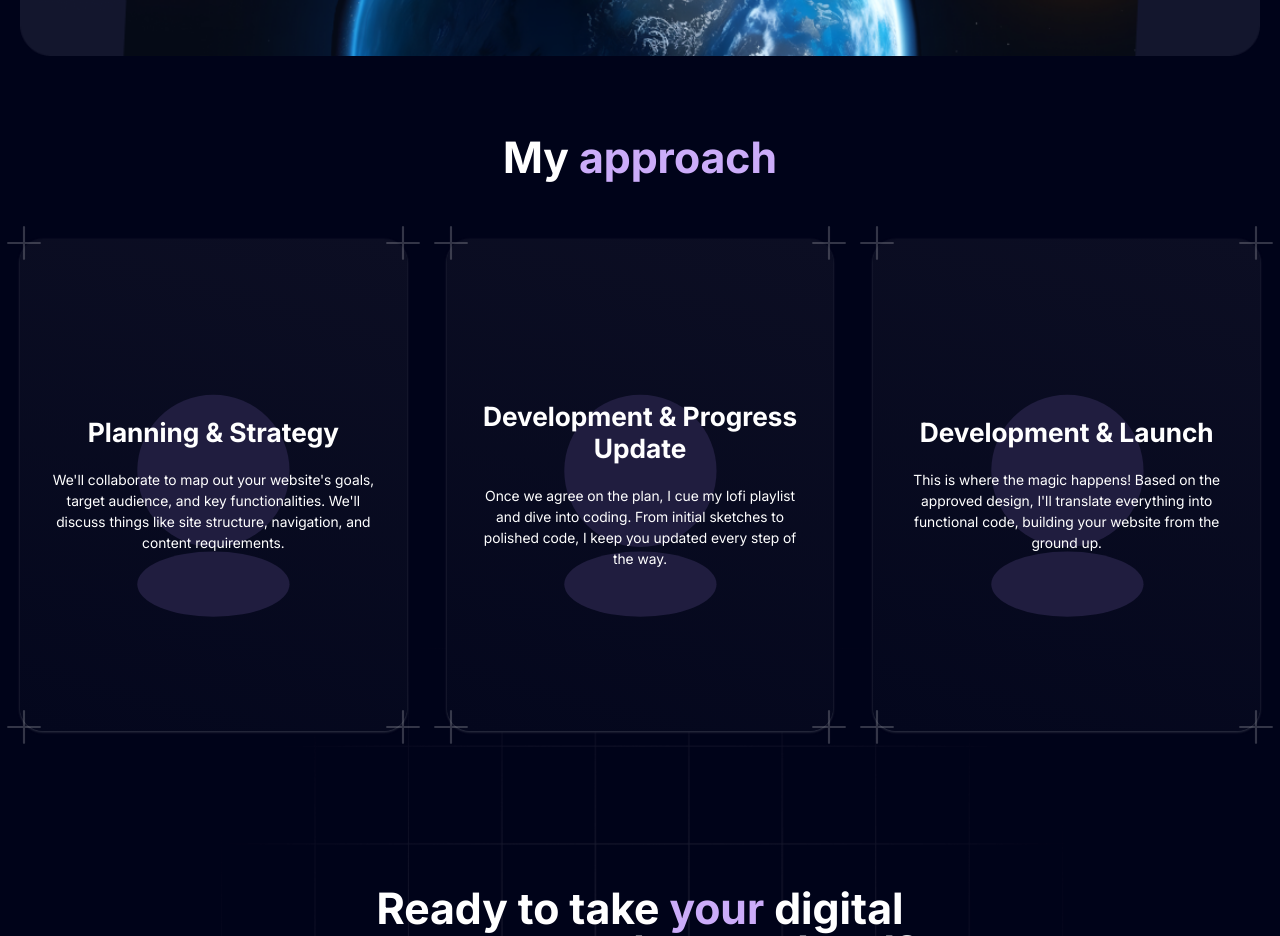
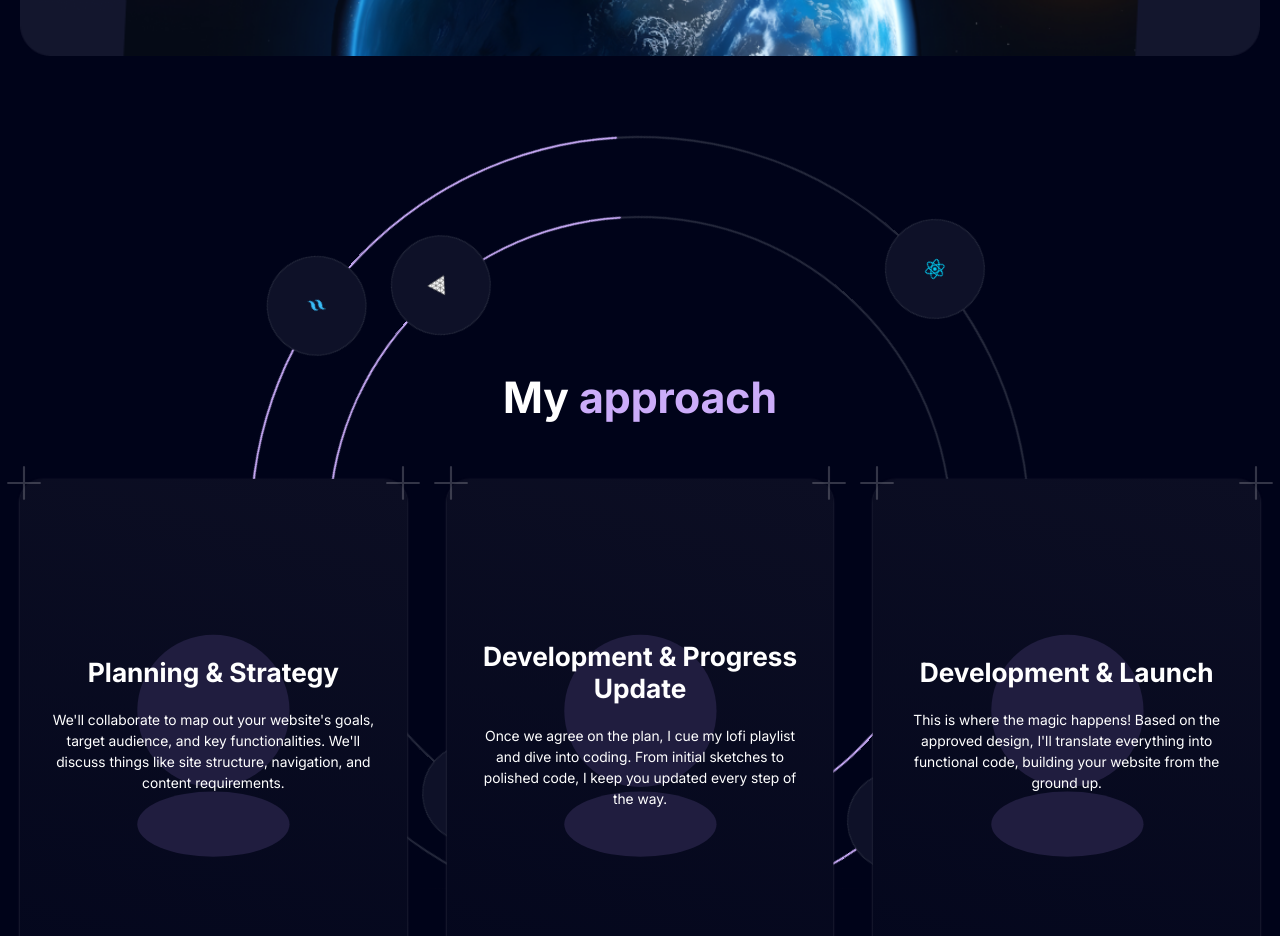
Before and after one commit to Elvira98701/MinimalPortfolio, a React (Vite) app: page /project/1 in a window 1280 px wide. Shown: the part 1040-1976 px from the top of the page. Built offline with nearby package versions, Linux system fonts and the light colour scheme.

Commit message:
Update single page

```diff
--- a/src/pages/Project/Project.module.scss
+++ b/src/pages/Project/Project.module.scss
@@ -1,5 +1,4 @@
 .project {
-  // min-height: 100vh;
   background-image: url("@assets/images/spotlight-left.png"),
     url("@assets/images/grid-pattern.png"),
     url("@assets/images/spotlight-right.png");
@@ -34,3 +33,98 @@
     width: 100%;
   }
 }
+
+.stack {
+  min-height: 30vh;
+  position: relative;
+  z-index: -1;
+  --size: 100px;
+
+  @media screen and (max-width: 992px) {
+    min-height: 25vh;
+  }
+
+  &Wrapper {
+    position: absolute;
+    top: 0;
+    left: 50%;
+    transform: translateX(-50%);
+
+    &:nth-child(2) {
+      top: clamp(3.125rem, 2.5rem + 3.13vw, 6.25rem);
+    }
+  }
+
+  &Big {
+    border: 2px solid var(--color-grey);
+    border-right: 2px solid var(--color-accent);
+    border-left: 2px solid var(--color-accent);
+    width: clamp(28.125rem, 21.25rem + 34.38vw, 62.5rem);
+    aspect-ratio: 1;
+    border-radius: 50%;
+    -webkit-animation: rotate-anim 35s infinite linear;
+    animation: rotate-anim 35s infinite linear;
+  }
+
+  &Small {
+    border: 2px solid var(--color-grey);
+    border-top: 2px solid var(--color-accent);
+    border-bottom: 2px solid var(--color-accent);
+    width: clamp(22.5rem, 17rem + 27.5vw, 50rem);
+    aspect-ratio: 1;
+    border-radius: 50%;
+    -webkit-animation: rotate-anim2 30s infinite linear;
+    animation: rotate-anim2 30s infinite linear;
+  }
+
+  span {
+    @include square(var(--size));
+    display: inline-block;
+    background-position: center;
+    background-repeat: no-repeat;
+    background-size: 20px;
+    border: 1px solid var(--color-grey);
+    background-color: #0e1128;
+    border-radius: 50%;
+    position: absolute;
+  }
+
+  .icon-0 {
+    top: calc(var(--size) / 2 * -1);
+    left: 50%;
+  }
+
+  .icon-1 {
+    top: 50%;
+    left: calc(var(--size) / 2 * -1);
+  }
+
+  .icon-2 {
+    top: 50%;
+    right: calc(var(--size) / 2 * -1);
+  }
+}
+
+@-webkit-keyframes rotate-anim {
+  to {
+    transform: rotate(1turn);
+  }
+}
+
+@keyframes rotate-anim {
+  to {
+    transform: rotate(1turn);
+  }
+}
+
+@-webkit-keyframes rotate-anim2 {
+  to {
+    transform: rotate(-1turn);
+  }
+}
+
+@keyframes rotate-anim2 {
+  to {
+    transform: rotate(-1turn);
+  }
+}
--- a/src/pages/Project/index.jsx
+++ b/src/pages/Project/index.jsx
@@ -50,6 +50,32 @@ const Project = () => {
           />
         </div>
       </section>
+      <section className={styles.stack}>
+        <div className={`${styles.stackInner} container`}>
+          <div className={styles.stackWrapper}>
+            <div className={styles.stackBig}>
+              {project.icons.slice(0, 3).map((icon, index) => (
+                <span
+                  key={icon}
+                  className={`${styles[`icon-${index}`]}`}
+                  style={{ backgroundImage: `url("${icon}")` }}
+                ></span>
+              ))}
+            </div>
+          </div>
+          <div className={styles.stackWrapper}>
+            <div className={styles.stackSmall}>
+              {project.icons.slice(3).map((icon, index) => (
+                <span
+                  key={icon}
+                  className={`${styles[`icon-${index}`]}`}
+                  style={{ backgroundImage: `url("${icon}")` }}
+                ></span>
+              ))}
+            </div>
+          </div>
+        </div>
+      </section>
     </main>
   );
 };
```
